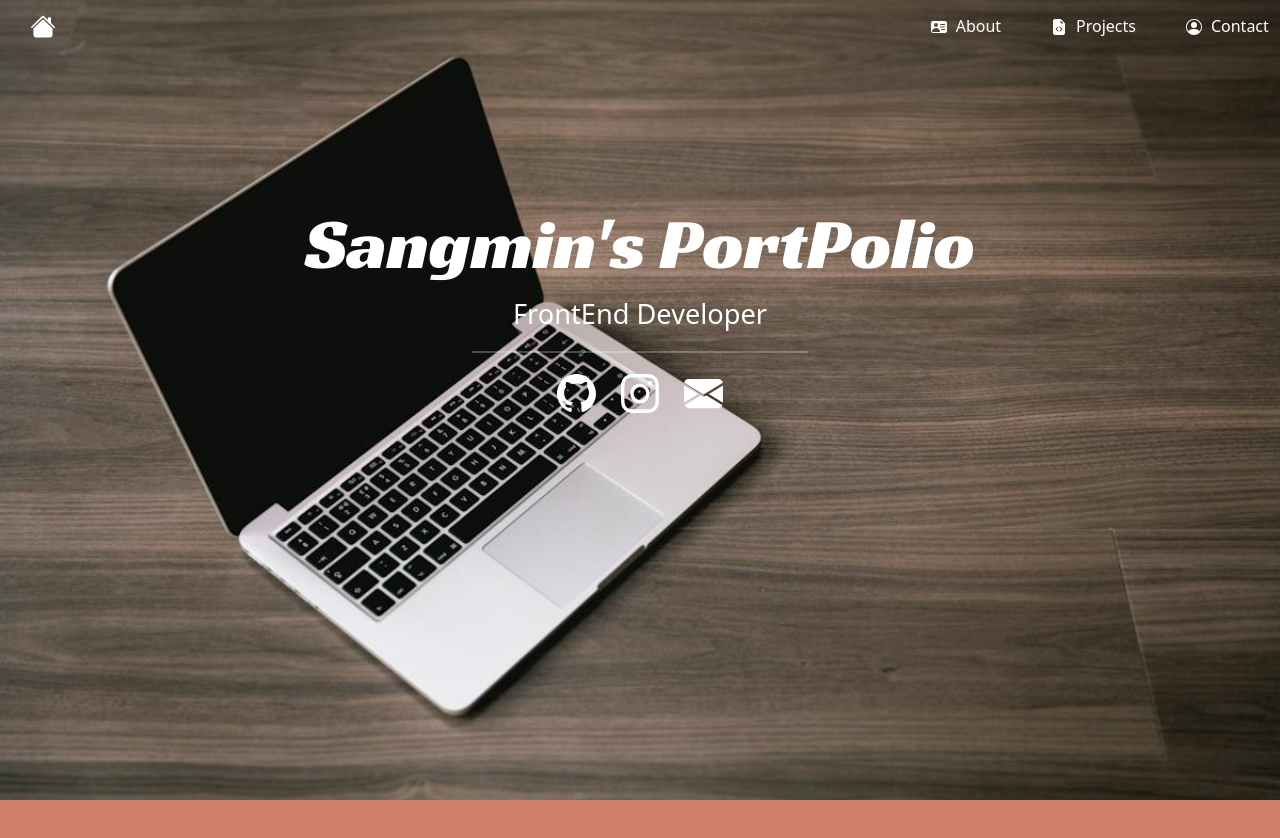
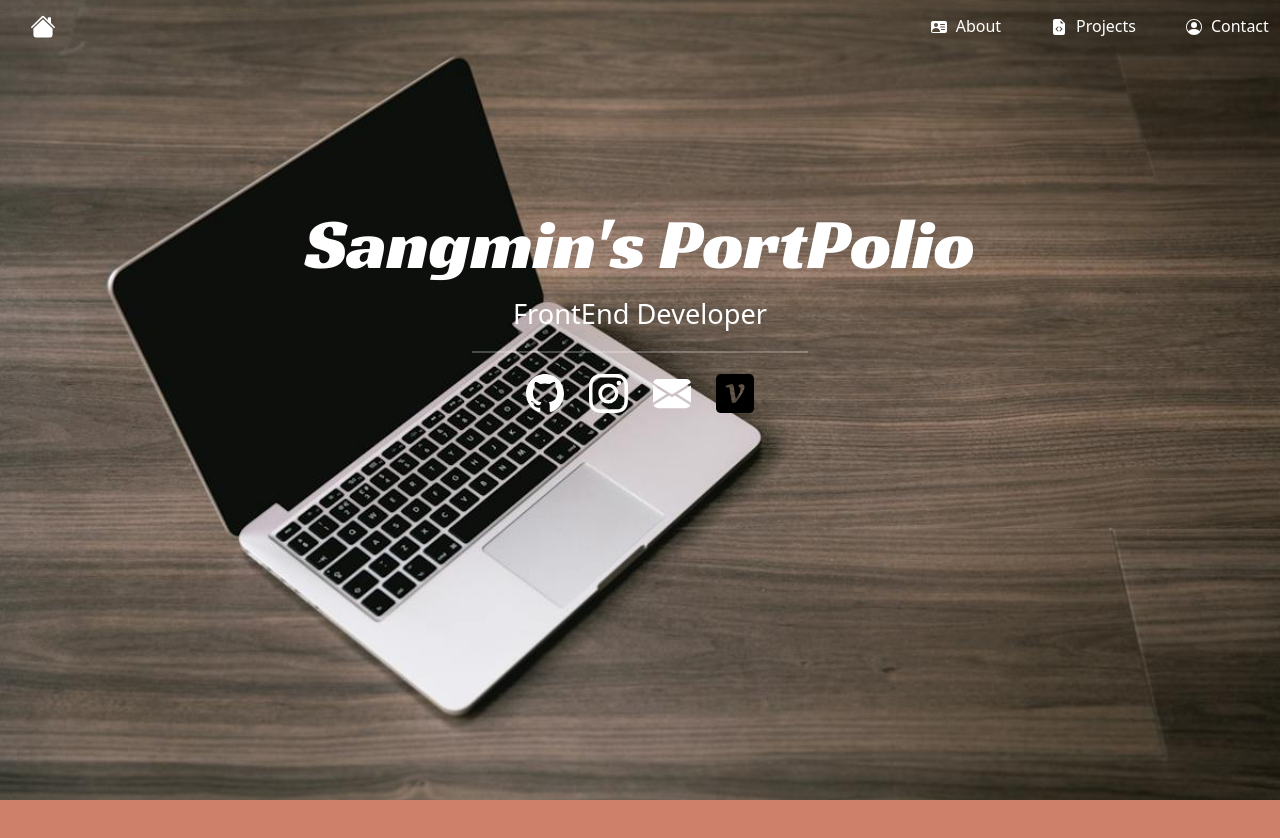
Before and after one commit to sangmiiiiin/PortPolio, a React (Create React App) app: page / in a window 1280 px wide. Shown: the top 838 px of the page. Built offline with nearby package versions, Linux system fonts and the light colour scheme; a web font is replaced by a local one.

Commit message:
🚩 Add SocialLink Velog Icon and URL (소셜링크에 Velog 아이콘과 바로가기 추가)

```diff
--- a/src/components/Layout/Header/Contents/Contents.js
+++ b/src/components/Layout/Header/Contents/Contents.js
@@ -1,10 +1,12 @@
 import styled from "styled-components";
 import { Name, Position } from "./Text";
-import { Github, Instagram, Mail, SocialLink, SocialLinkItems } from "./SocialLinks";
+import { Github, Instagram, Mail, SocialLink, SocialLinkItems, Velog } from "./SocialLinks";
 import gitImg from "../../../../image/github.svg";
 import InstaImg from "../../../../image/instagram.svg";
 import MailImg from "../../../../image/envelope-fill.svg";
+import VelogImg from "../../../../image/velogImg.png";
 import { Email } from "../../../contact/contactSection";
+
 
 const HeaderContents = styled.div`
     text-align: center;
@@ -49,6 +51,10 @@ export const Contents = () => {
                     <Mail src={MailImg} />
                     <Email>{email}</Email>
                 </SocialLink>
+
+                <SocialLink href="https://velog.io/@sangmiiiiin">
+                    <Velog src={VelogImg} />
+                </SocialLink>
             </SocialLinkItems>
         </HeaderContents>
     );
--- a/src/components/Layout/Header/Contents/SocialLinks.js
+++ b/src/components/Layout/Header/Contents/SocialLinks.js
@@ -57,3 +57,9 @@ export const Mail = styled.img`
     animation: ${fadeInUp} 2s ease-in-out;
     cursor: pointer;
 `;
+
+export const Velog = styled.img`
+    ${commonSocialIcon}
+    animation: ${fadeInUp} 2.5s ease-in-out;
+    cursor: pointer;
+`
```
Also changed, not shown: src/image/velogImg.png (added).
